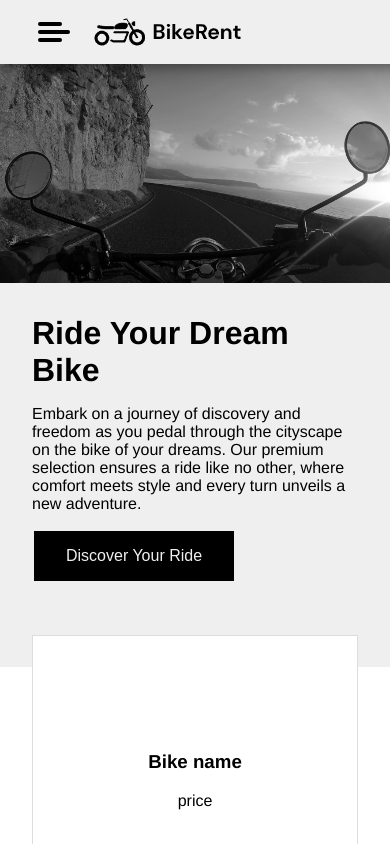
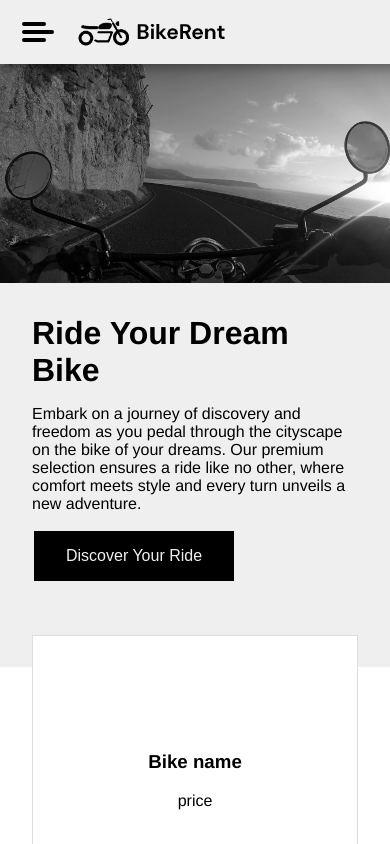
Before and after one commit to hendrik-boerma/motorcycle-rent, a React (Create React App) app: page / in a window 390 px wide. Shown: the top 844 px of the page. Built offline with nearby package versions, Linux system fonts and the light colour scheme.

Commit message:
nav styling

```diff
--- a/src/Components/Nav.css
+++ b/src/Components/Nav.css
@@ -12,6 +12,7 @@ nav {
 }
 
 .toggle-button {
+    background-color: #efefef;
     border: none;
     display: none;
     overflow: hidden;
@@ -85,17 +86,16 @@ nav {
     }
 
     .nav-close {
-        padding: 1rem 4rem;
         flex-direction: column;
         align-items: flex-start;
-        padding: 1rem 2rem;
+        padding: 1rem;
         gap: 1rem;
     }
     .nav-open {
         height: 100vh;
         flex-direction: column;
         align-items: flex-start;
-        padding: 1rem 2rem;
+        padding: 1rem;
         gap: 1rem;
     }
     .navbar {
```
